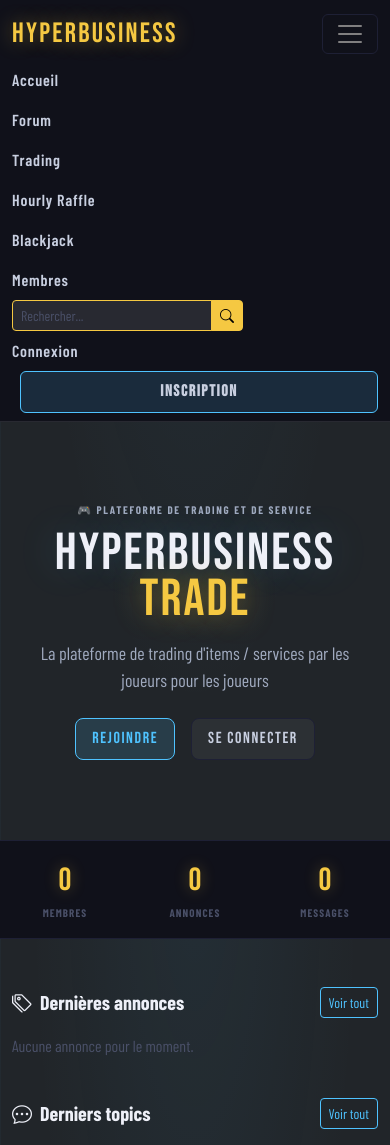
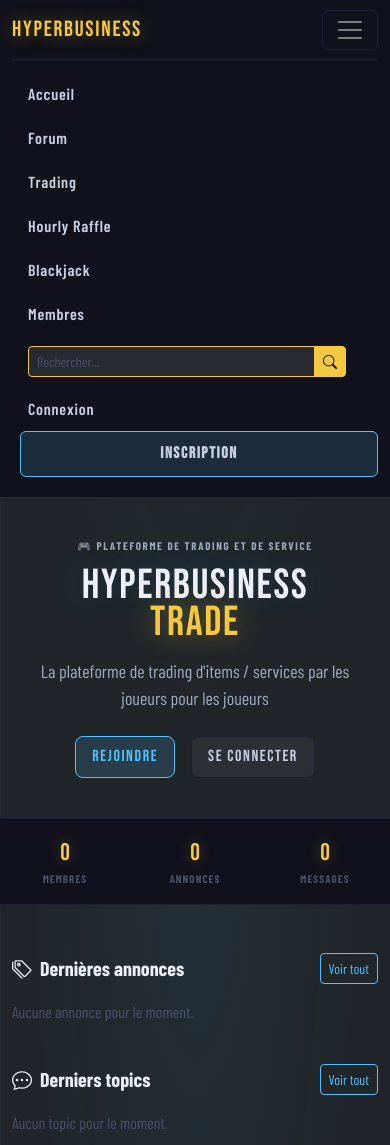
Before and after one commit to moi9992/finalmaison, a PHP site: page / in a window 390 px wide, after a click that opens the changed part. Shown: the top 1145 px of the page. Run offline with PHP 8.4, Linux system fonts and the light colour scheme; data comes from the database, SQL or seed files in the repository; data that the repository does not hold is empty; a stand-in replaces the project's code that opens the database connection; some web fonts are replaced.

Commit message:
fix: responsive, unification monnaie Julienton, raffle_tickets, profile cliquable

```diff
--- a/about.php
+++ b/about.php
@@ -27,7 +27,7 @@ session_start();
         <div class="card-body">
             <p>
                 <strong>HYPERBUSINESS</strong> est une plateforme communautaire dédiée aux joueurs de jeux vidéo en quête d'échanges, de discussions et de bonnes affaires.
-                Inspiré de d2jsp, le site repose sur une monnaie virtuelle — le <strong>J (Forum Gold)</strong> — utilisée pour acheter, vendre et négocier des items de jeu entre membres.
+                Inspiré de d2jsp, le site repose sur une monnaie virtuelle — le <strong>Julienton (J)</strong> — utilisée pour acheter, vendre et négocier des items de jeu entre membres.
             </p>
             <p>
                 Tu peux y trouver :
--- a/admin/index.php
+++ b/admin/index.php
@@ -63,7 +63,7 @@ $lastUsers = $pdo->query("SELECT id, username, email, role, forum_gold, created_
     <h5 class="fw-bold mb-3">Actions rapides</h5>
     <div class="d-flex gap-2 mb-5">
         <a href="/finalmaison-main/admin/give_fg.php" class="btn btn-warning">
-            <i class="bi bi-coin me-1"></i>Donner des FG
+            <i class="bi bi-coin me-1"></i>Donner des Julietons
         </a>
         <a href="/finalmaison-main/admin/users.php" class="btn btn-primary">
             <i class="bi bi-people me-1"></i>Gérer les membres
@@ -88,7 +88,7 @@ $lastUsers = $pdo->query("SELECT id, username, email, role, forum_gold, created_
                     <th>Pseudo</th>
                     <th>Email</th>
                     <th>Rôle</th>
-                    <th class="text-end">FG</th>
+                    <th class="text-end">J</th>
                     <th>Inscrit le</th>
                 </tr>
             </thead>
--- a/admin/users.php
+++ b/admin/users.php
@@ -86,7 +86,7 @@ $users = $users->fetchAll();
                     <th>Pseudo</th>
                     <th>Email</th>
                     <th>Rôle</th>
-                    <th class="text-end">FG</th>
+                    <th class="text-end">J</th>
                     <th class="text-center">Topics</th>
                     <th class="text-center">Trades</th>
                     <th>Inscrit le</th>
@@ -138,7 +138,7 @@ $users = $users->fetchAll();
                                             <i class="bi bi-slash-circle"></i>
                                         </a>
                                     <?php endif; ?>
-                                    <a href="/finalmaison-main/admin/give_fg.php" class="btn btn-sm btn-warning" title="Donner des J">
+                                    <a href="/finalmaison-main/admin/give_fg.php" class="btn btn-sm btn-warning" title="Donner des Julietons">
                                         <i class="bi bi-coin"></i>
                                     </a>
                                 </div>
--- a/assets/css/style.css
+++ b/assets/css/style.css
@@ -315,3 +315,54 @@ hr { border-color: var(--border); }
 .msg-a         { background: #1a1d23; border-left: 3px solid #0d6efd; }
 .msg-b         { background: #1a1d23; border-left: 3px solid #6c757d; }
 .msg-staff-view { background: #1a1d23; border-left: 3px solid #dc3545; }
+
+/* ── RESPONSIVE ──────────────────────────────────── */
+@media (max-width: 991px) {
+  /* Navbar burger ouvert */
+  .navbar-collapse {
+    background: var(--panel);
+    border-top: 1px solid var(--border);
+    padding: 12px 0;
+    margin-top: 8px;
+  }
+  .navbar-collapse .nav-link { padding: 10px 16px !important; }
+  .navbar-collapse form { padding: 10px 16px; }
+  .navbar-collapse form .form-control { max-width: 100% !important; }
+
+  /* Tables scrollables */
+  table { display: block; overflow-x: auto; -webkit-overflow-scrolling: touch; white-space: nowrap; }
+
+  /* Hero */
+  .hero-section { padding: 40px 16px; }
+}
+
+@media (max-width: 767px) {
+  /* Stats bar */
+  .stats-bar .col-4 { text-align: center; }
+  .stats-bar .stat-val { font-size: 24px; }
+
+  /* Cards */
+  .card { margin-bottom: 12px; }
+
+  /* Profile - colonnes */
+  .col-md-4, .col-md-8 { width: 100% !important; }
+
+  /* Footer */
+  footer .row > div { margin-bottom: 16px; text-align: center; }
+  footer .row > div:last-child { margin-bottom: 0; }
+
+  /* Breadcrumb */
+  .breadcrumb { font-size: 13px; }
+
+  /* Pagination */
+  .pagination { flex-wrap: wrap; gap: 4px; }
+
+  /* Boutons côte à côte sur les trades */
+  .btn-group-sm .btn { font-size: 12px; padding: 4px 8px; }
+}
+
+@media (max-width: 480px) {
+  .navbar-brand { font-size: 22px; }
+  .hero-section h1 { font-size: 42px; }
+  .container { padding-left: 12px; padding-right: 12px; }
+}
--- a/db/schema.sql
+++ b/db/schema.sql
@@ -19,6 +19,7 @@ CREATE TABLE IF NOT EXISTS users (
     avatar        VARCHAR(255) DEFAULT NULL,
     bio           TEXT         DEFAULT NULL,
     forum_gold    INT UNSIGNED NOT NULL DEFAULT 0,
+    raffle_tickets INT UNSIGNED NOT NULL DEFAULT 0,
     reputation    INT          NOT NULL DEFAULT 0,
     role          ENUM('user','moderator','admin') NOT NULL DEFAULT 'user',
     is_banned     TINYINT(1)   NOT NULL DEFAULT 0,
--- a/search.php
+++ b/search.php
@@ -23,7 +23,7 @@ $aliases = [
     'dad'       => 'dark and darker',
     'osrs'      => 'old school runescape',
     'bj'        => 'blackjack',
-    'fg'        => 'forum gold',
+    'fg'        => 'julienton',
 ];
 $qLower = strtolower($q);
 $expanded = $aliases[$qLower] ?? null;
--- a/trade/trade.php
+++ b/trade/trade.php
@@ -429,7 +429,7 @@ if ($userId && $userId != $trade['user_id']) {
                                         <?php else: ?>
                                             <i class="bi bi-person-circle"></i>
                                         <?php endif; ?>
-                                        <?= htmlspecialchars($offer['username']) ?>
+                                        <a href="/finalmaison-main/user/profile.php?id=<?= $offer['user_id'] ?>" class="text-white text-decoration-none"><?= htmlspecialchars($offer['username']) ?></a>
                                     </span>
                                     propose <span class="text-warning fw-bold"><?= number_format($offer['amount_fg']) ?> J</span>
                                     <?php if ($offer['message']): ?>
```
Also changed, not shown: admin/give_fg.php (+6 -6 lines).
